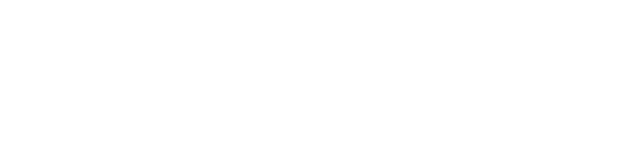
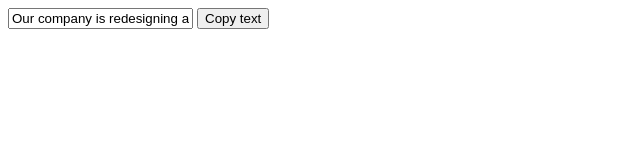
Before and after one commit to akoffikumassi/js_pocs, a plain HTML site: page index.html in a window 1280 px wide. Shown: the whole page, without its empty margins (0-640 px from the left). Drawn offline with Linux system fonts and the light colour scheme.

Commit message:
finish implementation: but document.execCommand is depraciate

```diff
--- a/app.js
+++ b/app.js
@@ -0,0 +1,9 @@
+function copy() {
+  let copyText = document.getElementById("inputText");
+
+  copyText.select();
+  copyText.setSelectionRange(0, 99999);
+  document.execCommand("copy");
+
+  alert(`copy the text ${copyText.value}`);
+}
--- a/index.html
+++ b/index.html
@@ -7,6 +7,13 @@
     <title>Document</title>
   </head>
   <body>
+    <input
+      type="text"
+      id="inputText"
+      value="Our company is redesigning a web service as an SPA. I designed the rough version of frontend using jquery css html."
+    />
+    <button onclick="copy()">Copy text</button>
+
     <script src="app.js" charset="utf-8"></script>
   </body>
 </html>
```
